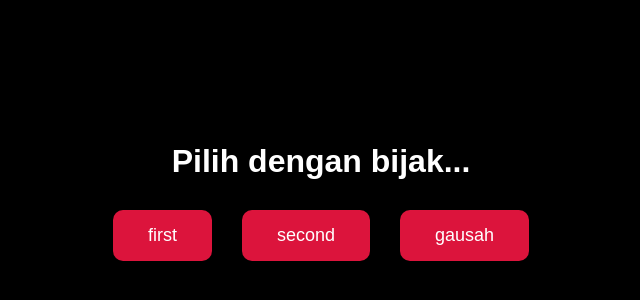
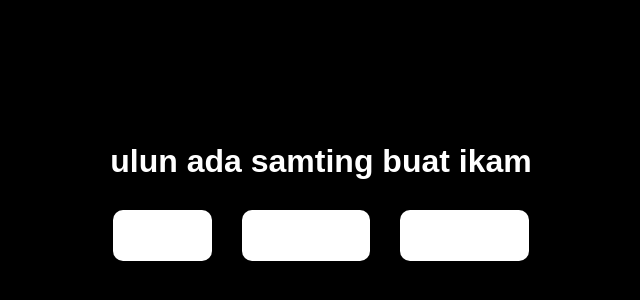
Before and after one commit to withlaannn/forpina, a plain HTML site: page index.html in a window 1280 px wide. Shown: the part 134-434 px from the top of the page, without its empty margins (319-959 px from the left). Drawn offline with Linux system fonts and the light colour scheme.

Commit message:
Update index.html

```diff
--- a/index.html
+++ b/index.html
@@ -35,12 +35,12 @@
       border-radius: 10px;
       cursor: pointer;
       color: white;
-      background-color: crimson;
+      background-color: white;
       transition: 0.3s;
     }
 
     .trap-btn:hover {
-      background-color: darkred;
+      background-color: white;
     }
 
     #jumpscare {
@@ -70,7 +70,7 @@
 </head>
 <body>
   <div id="main-content">
-    <h1>Pilih dengan bijak...</h1>
+    <h1>ulun ada samting buat ikam</h1>
     <div class="btn-container">
       <button class="trap-btn" onclick="triggerJumpscare()">first</button>
       <button class="trap-btn" onclick="triggerJumpscare()">second</button>
```
